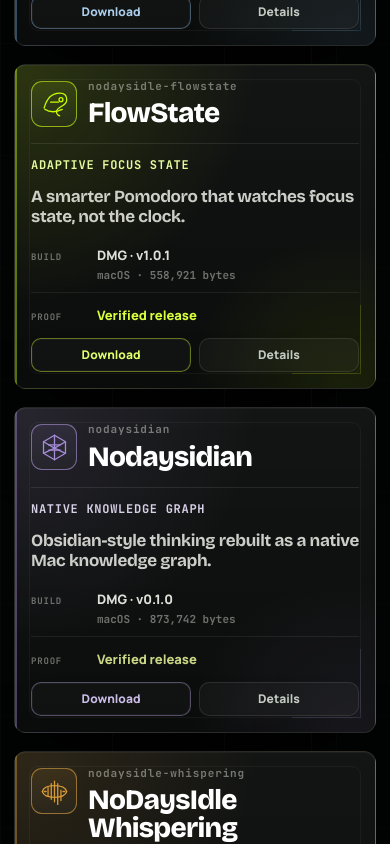
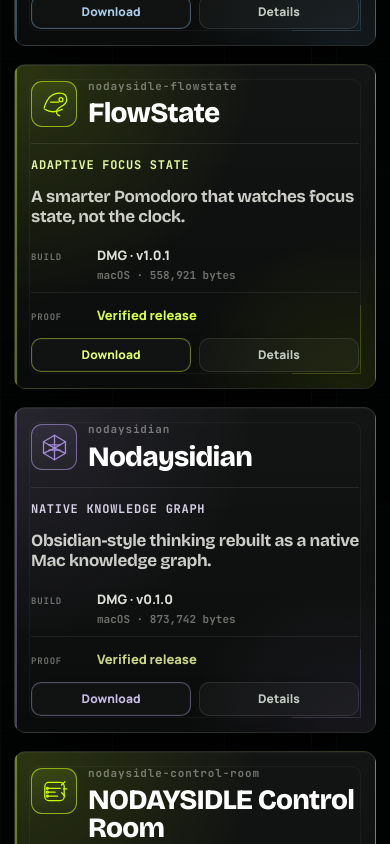
Before and after one commit to nodaysidle/nodaysidle-project-pages, a React (Vite) app: page / in a window 390 px wide. Shown: the part 1156-2000 px from the top of the page. Built offline with nearby package versions, Linux system fonts and the light colour scheme.

Commit message:
Add NODAYSIDLE Control Room to catalog

```diff
--- a/src/main.jsx
+++ b/src/main.jsx
@@ -200,6 +200,28 @@
     artifact: 'APK SHA256 b83ae21646873a00e3b2527a4846962f40aeda4f77a43bc2124fce7756d56b50 · 4,405,823 bytes · GitHub Release v0.1.0 · debug APK release asset.'
   },
   {
+    id: 'nodaysidle-control-room',
+    name: 'NODAYSIDLE Control Room',
+    repoName: 'nodaysidle-control-room',
+    tag: 'Native agent operations console',
+    repo: 'https://github.com/nodaysidle/nodaysidle-control-room',
+    release: 'https://github.com/nodaysidle/nodaysidle-control-room/releases/tag/v0.1.1',
+    download: 'https://github.com/nodaysidle/nodaysidle-control-room/releases/download/v0.1.1/NODAYSIDLE-Control-Room-0.1.1-macOS-aarch64.zip',
+    downloadLabel: 'Download macOS app ZIP',
+    className: 'page-control-room',
+    eyebrow: 'SwiftPM · SwiftUI · AppKit · Menu Bar',
+    headline: 'Local AI-ops. One Mac control room.',
+    summary: 'NODAYSIDLE Control Room is a premium native macOS menu bar app for agent sessions, repo dirt, bridge health, and proof receipts — read-only, local, and fast.',
+    proof: ['v0.1.1 GitHub release live', '353KB macOS app ZIP verified', '5 Swift tests passed', 'Installed /Applications launch smoke passed'],
+    features: [
+      ['Agent process radar', 'Read-only scanning surfaces Hermes, Codex, CodexPro, tunnels, Vite/Vercel, and local server processes without destructive controls.'],
+      ['Repo and bridge command center', 'Watched NODAYSIDLE repos show branch, dirty state, remote, last commit, and known local bridge health.'],
+      ['Premium native packaging', 'SwiftPM source, custom SVG logo, generated .icns, ad-hoc signed .app, /Applications install, launch smoke, and screenshot proof are verified.']
+    ],
+    styleNote: 'Graphite command-room aesthetic: matte black panels, Volt signal states, tight monospaced telemetry, native Mac utility restraint.',
+    artifact: 'ZIP SHA256 440c6b9c8d20f5918defe293c224562ef65657e9e907c64ad43f0304ada2e5cc · 353,285 bytes · GitHub Release v0.1.1 · ad-hoc signed, not notarized.'
+  },
+  {
     id: 'orbit-browser',
     name: 'Orbit Browser',
     repoName: 'orbit-browser',
@@ -362,6 +384,16 @@
       <path d="M18 17c5 2 8 2 12-1M16 20l5 10m10-13-6 13m3 5c4 1 7 0 10-4" />
     </>
   ),
+  'nodaysidle-control-room': (
+    <>
+      <rect x="9" y="10" width="30" height="28" rx="6" />
+      <path d="M15 19h18M15 25h10M15 31h14" />
+      <path d="M35 14l5-5M38 20h5M35 26l5 5" />
+      <circle cx="13" cy="19" r="1.5" />
+      <circle cx="13" cy="25" r="1.5" />
+      <circle cx="13" cy="31" r="1.5" />
+    </>
+  ),
   'orbit-browser': (
     <>
       <circle cx="24" cy="24" r="7" />
@@ -471,7 +503,7 @@
       });
   }, [catalog, platform, query, sort]);
   const platforms = ['All', 'macOS', 'Android', 'Source'];
-  const featured = projects.find((project) => project.id === 'orbit-browser') || projects[0];
+  const featured = projects.find((project) => project.id === 'nodaysidle-control-room') || projects[0];
   const featuredMeta = parseArtifact(featured);
   const verifiedDownloads = catalog.filter(({ project, meta }) => project.release && meta.canDownload).length;
 
--- a/src/styles.css
+++ b/src/styles.css
@@ -866,6 +866,7 @@
 .accent-sunder { --accent: #00d4aa; }
 .accent-synapse-notes { --accent: #f0c060; }
 .accent-orbit-browser { --accent: #60d0ff; }
+.accent-nodaysidle-control-room { --accent: #c8ff00; }
 
 :root {
   --bg: #030404;
@@ -1245,6 +1246,7 @@
 .accent-sunder { --accent: #35c4a1; }
 .accent-synapse-notes { --accent: #d7b35b; }
 .accent-orbit-browser { --accent: #74c4e8; }
+.accent-nodaysidle-control-room { --accent: #c8ff00; }
 
 @media (max-width: 1120px) {
   .catalog-hero,
@@ -1838,3 +1840,74 @@
     min-height: 0;
   }
 }
+
+/* Control Room mobile hardening: prevent long product metadata from widening detail pages. */
+@media (max-width: 680px) {
+  html,
+  body,
+  #root {
+    max-width: 100%;
+    overflow-x: hidden;
+  }
+
+  .catalog-nav,
+  .catalog-hero,
+  .catalog-controls,
+  .trust-ribbon,
+  .catalog-table-head,
+  .product-grid,
+  .detail-hero,
+  .download-trust,
+  .proof-strip,
+  .detail-grid {
+    width: 100%;
+    max-width: 100%;
+  }
+
+  .detail-hero {
+    display: block;
+  }
+
+  .detail-shell,
+  .detail-shell * {
+    min-width: 0;
+  }
+
+  .detail-copy,
+  .artifact-panel,
+  .detail-value-card,
+  .download-trust,
+  .proof-strip,
+  .features,
+  .artifact-spec {
+    width: 100%;
+    max-width: calc(100vw - 28px);
+    overflow-wrap: anywhere;
+  }
+
+  .detail-title-row {
+    grid-template-columns: 58px minmax(0, 1fr);
+  }
+
+  .kicker,
+  .artifact-heading span,
+  .artifact-spec dd,
+  .detail-value-card strong,
+  .summary {
+    white-space: normal;
+    overflow-wrap: anywhere;
+    word-break: normal;
+  }
+
+  .detail-copy .actions {
+    display: grid;
+    grid-template-columns: 1fr;
+    width: 100%;
+  }
+
+  .detail-copy .primary,
+  .detail-copy .secondary {
+    width: 100%;
+    flex: none;
+  }
+}
```
Also changed, not shown: 1 other file (tests, documents, lock files or other folders).
